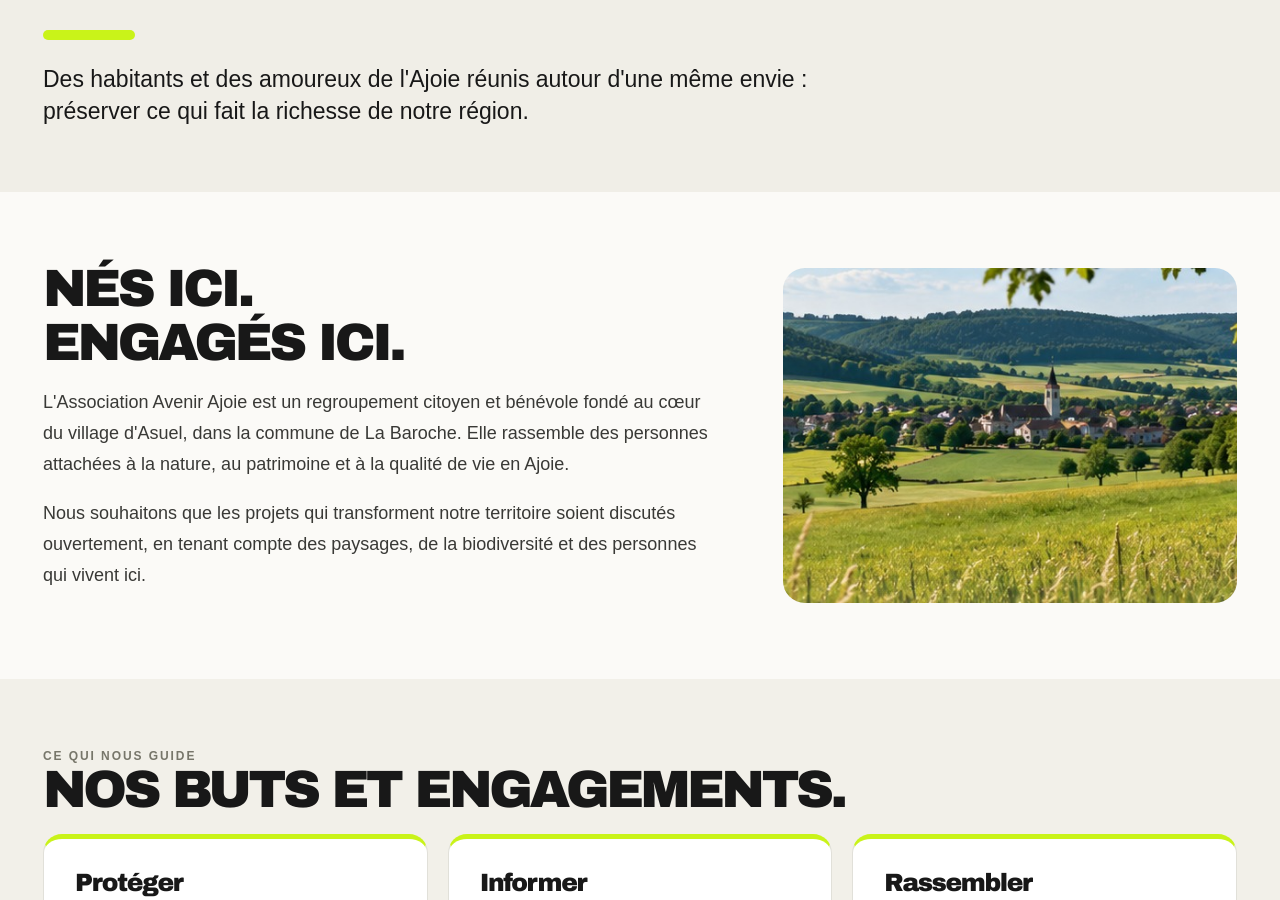
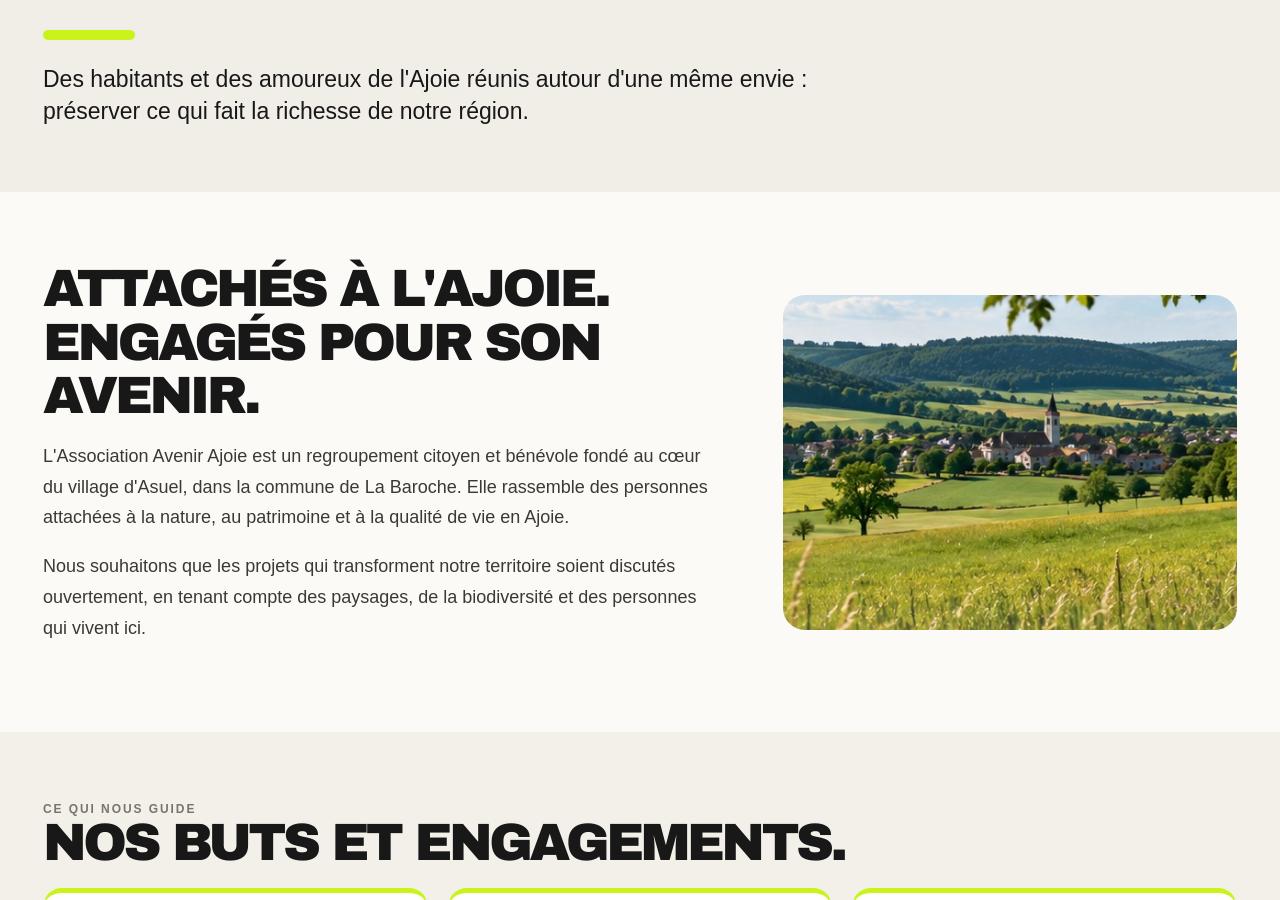
Before and after one commit to avenir-ajoie/avenir-ajoie.github.io, a Jekyll site: the page built from association.html, in a window 1280 px wide and 900 px high, scrolled down 329 px. Built offline with Jekyll 4.4.1, drawn with Linux system fonts in a browser that asks for light colours.

Commit message:
Text change

```diff
--- a/association.html
+++ b/association.html
@@ -10,7 +10,7 @@ lead: "Des habitants et des amoureux de l'Ajoie réunis autour d'une même envie
 <section class="content-section">
   <div class="wrap two-cols">
     <div class="content-copy">
-      <h2 class="section-title">NÉS ICI.<br>ENGAGÉS ICI.</h2>
+      <h2 class="section-title">ATTACHÉS À L'AJOIE.<br>ENGAGÉS POUR SON AVENIR.</h2>
       <p>L'Association Avenir Ajoie est un regroupement citoyen et bénévole fondé au cœur du village d'Asuel, dans la commune de La Baroche. Elle rassemble des personnes attachées à la nature, au patrimoine et à la qualité de vie en Ajoie.</p>
       <p>Nous souhaitons que les projets qui transforment notre territoire soient discutés ouvertement, en tenant compte des paysages, de la biodiversité et des personnes qui vivent ici.</p>
     </div>
```
